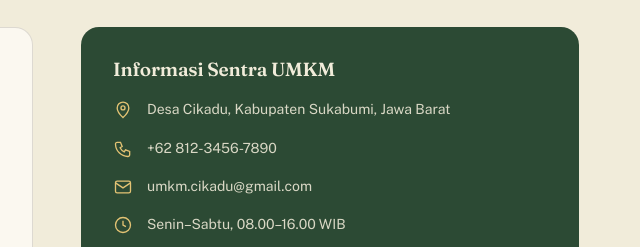
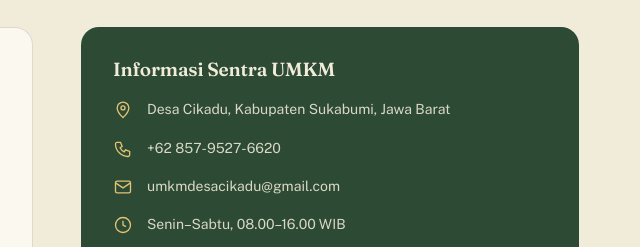
Before and after one commit to umkmdesacikadusukabumi/UMKM-Desa-Cikadu, a plain HTML site: page index.html in a window 1280 px wide. Shown: the part 4980-5227 px from the top of the page, 627-1267 px from the left. Drawn offline with nearby package versions, Linux system fonts and the light colour scheme.

Commit message:
Update contact information for UMKM center

```diff
--- a/index.html
+++ b/index.html
@@ -723,8 +723,8 @@
         <div class="info-card">
           <h4>Informasi Sentra UMKM</h4>
           <div class="info-row"><svg aria-hidden="true"><use href="#ic-map"/></svg><span>Desa Cikadu, Kabupaten Sukabumi, Jawa Barat</span></div>
-          <div class="info-row"><svg aria-hidden="true"><use href="#ic-phone"/></svg><span>+62 812-3456-7890</span></div>
-          <div class="info-row"><svg aria-hidden="true"><use href="#ic-mail"/></svg><span>umkm.cikadu@gmail.com</span></div>
+          <div class="info-row"><svg aria-hidden="true"><use href="#ic-phone"/></svg><span>+62 857-9527-6620</span></div>
+          <div class="info-row"><svg aria-hidden="true"><use href="#ic-mail"/></svg><span>umkmdesacikadu@gmail.com</span></div>
           <div class="info-row"><svg aria-hidden="true"><use href="#ic-clock"/></svg><span>Senin–Sabtu, 08.00–16.00 WIB</span></div>
         </div>
         <div class="map-frame">
```
